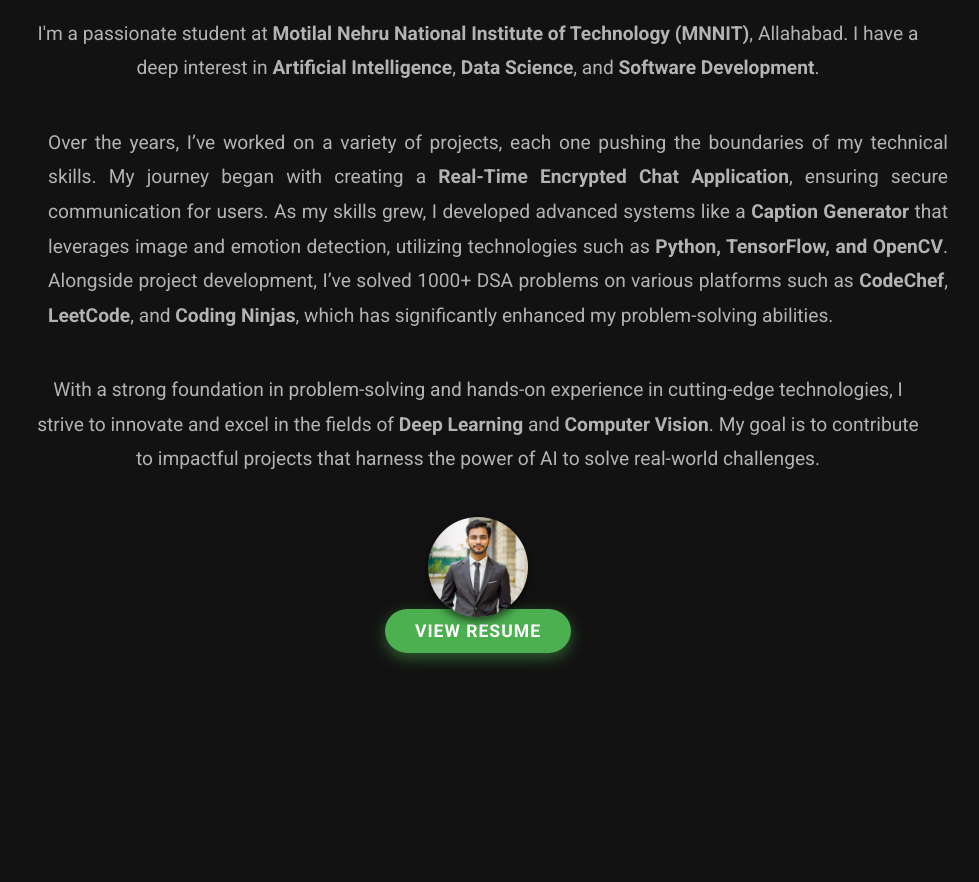
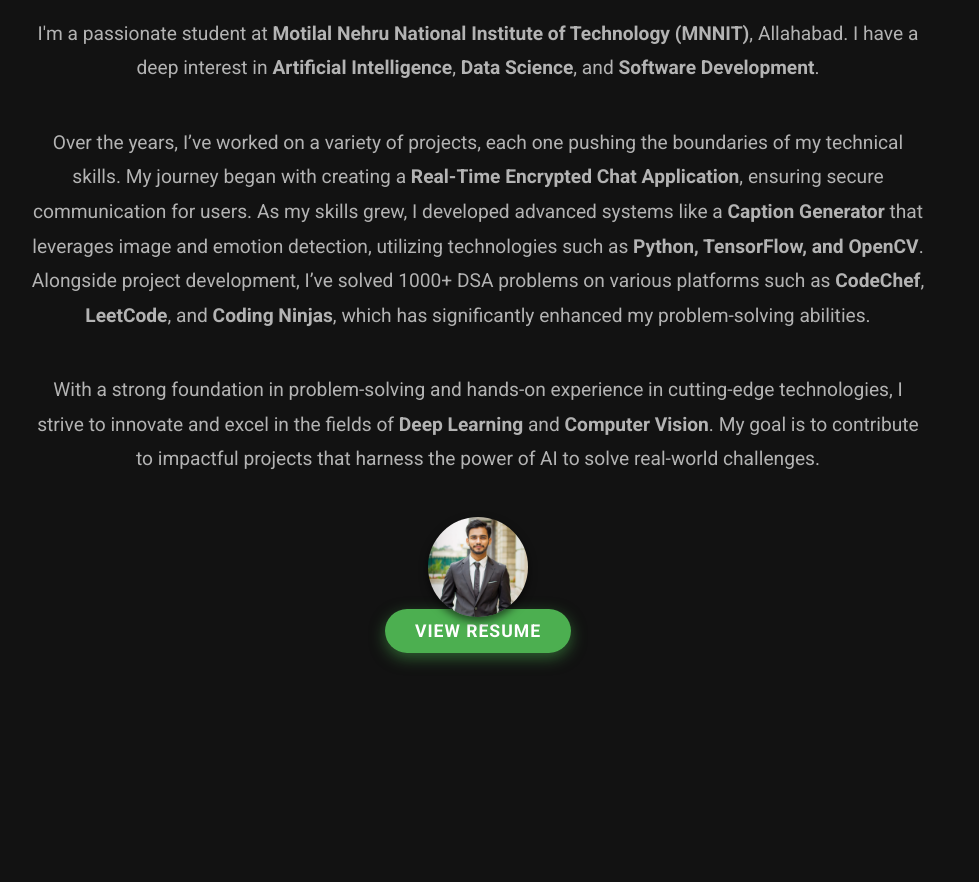
Before and after one commit to rishabhcse18/Portfolio, a plain HTML site: page index.html in a window 1280 px wide. Shown: the part 1020-1902 px from the top of the page, without its empty margins (162-1141 px from the left). Drawn offline with nearby package versions, Linux system fonts and the light colour scheme.

Commit message:
index.html

```diff
--- a/index.html
+++ b/index.html
@@ -37,7 +37,7 @@
     <p data-aos="fade-up" data-aos-duration="2000">
     I'm a passionate student at <strong>Motilal Nehru National Institute of Technology (MNNIT)</strong>, Allahabad. I have a deep interest in <strong>Artificial Intelligence</strong>, <strong>Data Science</strong>, and <strong>Software Development</strong>.
     </p>
-  <p style="text-align: justify; margin-left: 150px; margin-right: 20px;">
+  <p data-aos="fade-up" data-aos-duration="3000">
   Over the years, I’ve worked on a variety of projects, each one pushing the boundaries of my technical skills. My journey began with creating a <strong>Real-Time Encrypted Chat Application</strong>, ensuring secure communication for users. As my skills grew, I developed advanced systems like a <strong>Caption Generator</strong> that leverages image and emotion detection, utilizing technologies such as <strong>Python, TensorFlow, and OpenCV</strong>. Alongside project development, I’ve solved 1000+ DSA problems on various platforms such as <strong>CodeChef</strong>, <strong>LeetCode</strong>, and <strong>Coding Ninjas</strong>, which has significantly enhanced my problem-solving abilities.
 </p>
     <p data-aos="fade-up" data-aos-duration="3000">
```
